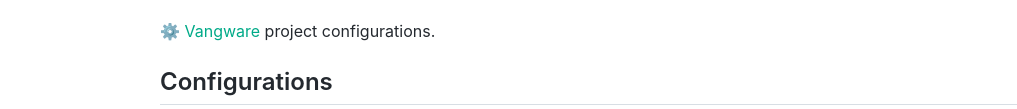
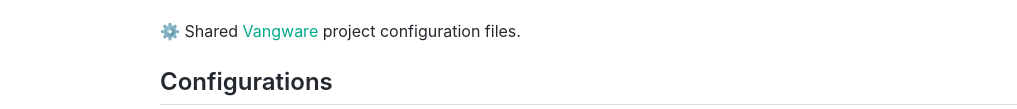
Before and after one commit to vangware/configs, a website: page docs/index.html in a window 1280 px wide. Shown: the part 759-868 px from the top of the page, without its empty margins (0-1017 px from the left). Drawn offline with Linux system fonts and the light colour scheme.

Commit message:
🔖 version bump to v4.0.6.

```diff
--- a/docs/index.html
+++ b/docs/index.html
@@ -98,7 +98,7 @@ customElements.define('markdown-style', MarkdownStyle);</script><markdown-style
       <img src="https://img.shields.io/npm/v/@vangware/configs.svg?style=for-the-badge&#x26;labelColor=666&#x26;color=0a8&#x26;link=https://npm.im/@vangware/configs" alt="NPM Version">
       <img src="https://img.shields.io/github/issues/vangware/configs.svg?style=for-the-badge&#x26;labelColor=666&#x26;color=0a8&#x26;link=https://github.com/vangware/configs/issues" alt="Open Issues">
     </p>
-    <p>⚙️ <a href="https://vangware.com/">Vangware</a> project configurations.</p>
+    <p>⚙️ Shared <a href="https://vangware.com/">Vangware</a> project configuration files.</p>
     <h2 id="configurations"><a class="anchor" aria-hidden="true" tabindex="-1" href="#configurations"><span class="octicon octicon-link"></span></a>Configurations</h2>
     <ul>
       <li>🚨 <a href="https://eslint.org/docs/user-guide/configuring/">eslint.config.js</a> - JS/TS linting.</li>
--- a/package.json
+++ b/package.json
@@ -1,7 +1,7 @@
 {
 	"name": "@vangware/configs",
 	"description": "⚙️ Project configurations",
-	"version": "4.0.5",
+	"version": "4.0.6",
 	"author": {
 		"email": "hello@vangware.com",
 		"name": "Vangware",
```
